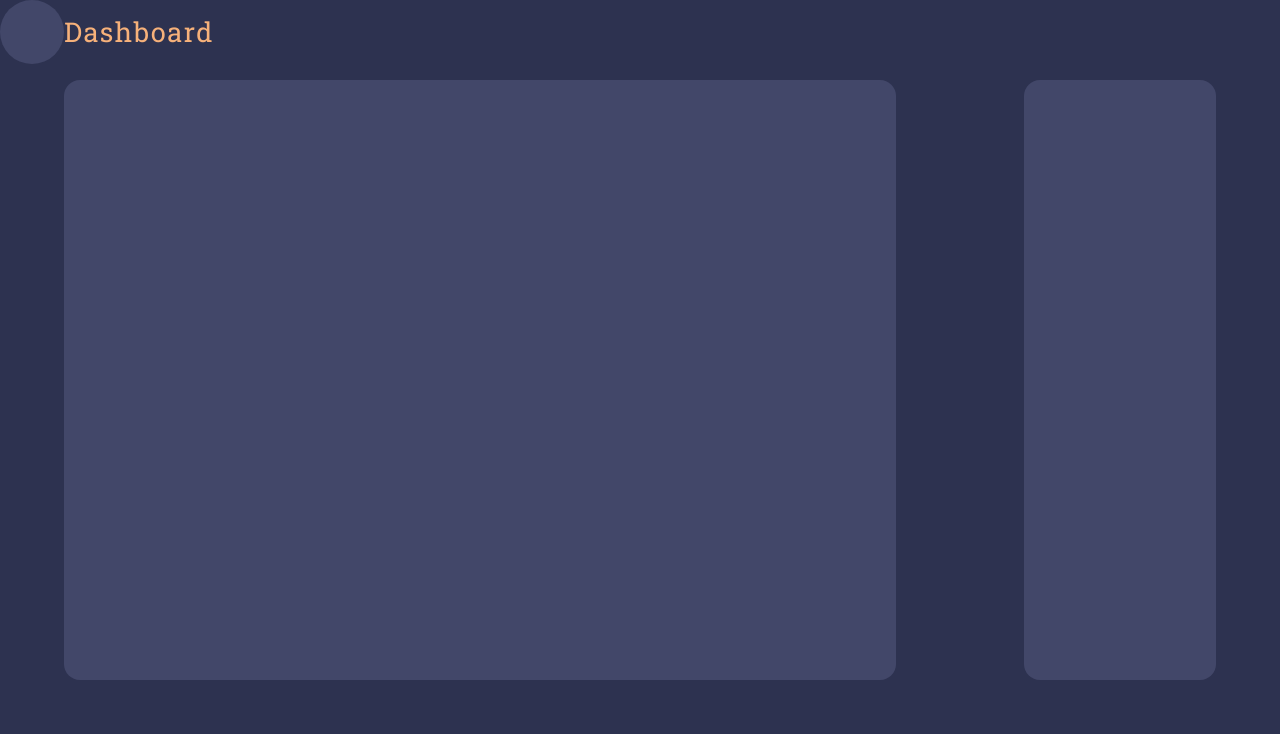
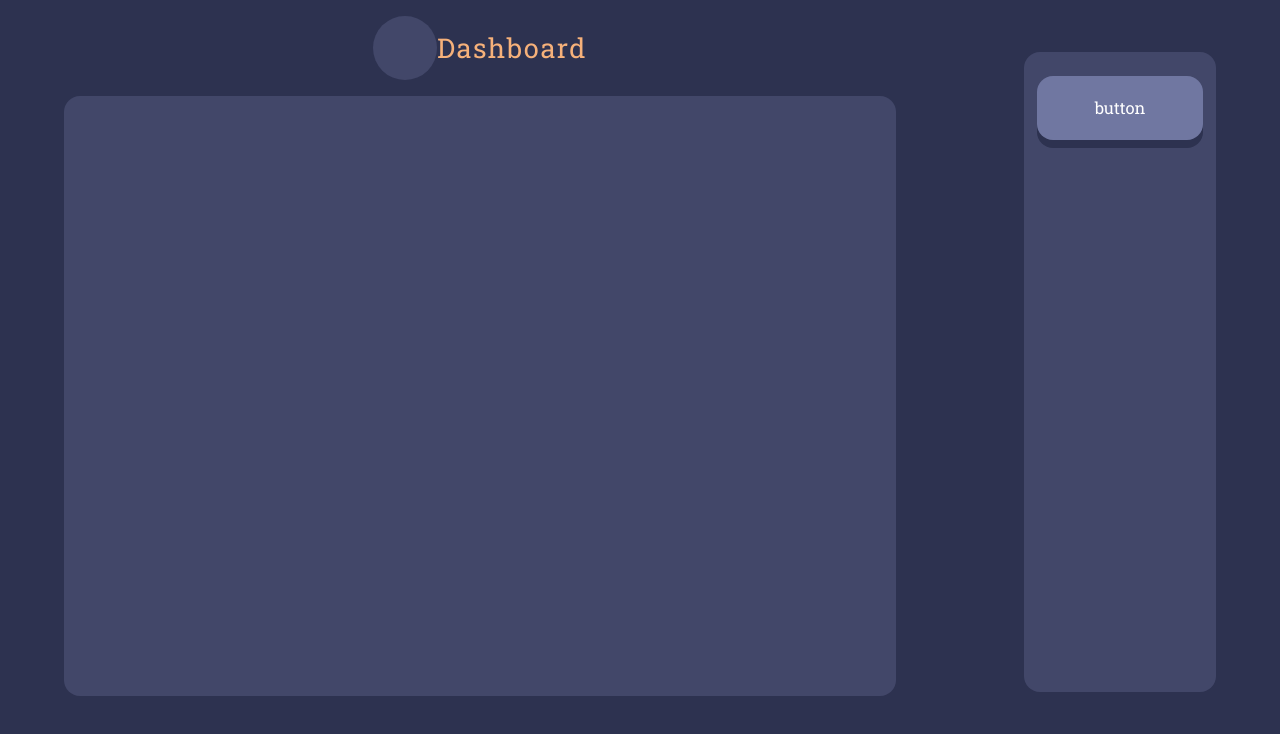
Before and after one commit to KetrabKox/CVD, a Vue app in the folder frontend/: page / in a window 1280 px wide. Shown: the top 734 px of the page. Built offline with nearby package versions, Linux system fonts and the light colour scheme.

Commit message:
Added basic dashboard and elements like button

```diff
--- a/frontend/package.json
+++ b/frontend/package.json
@@ -11,6 +11,7 @@
     "type-check": "vue-tsc --build --force"
   },
   "dependencies": {
+    "axios": "^1.6.7",
     "vue": "^3.4.15",
     "vue-router": "^4.2.5"
   },
--- a/frontend/src/components/CurrencyComponent.vue
+++ b/frontend/src/components/CurrencyComponent.vue
@@ -1,12 +1,25 @@
 <template>
-  <div class="wrapper rounded-4 d-flex flex-column align-items-center"></div>
+  <div class="wrapper rounded-4 d-flex flex-column align-items-center z-1">
+    <CurrencyElement />
+  </div>
 </template>
 <style scoped>
 .wrapper {
-  height: 75vh;
+  height: 80vh;
   width: 15vw;
-  margin: 1rem 5% 0 auto;
+  margin: 3rem 5% 0 auto;
   background-color: var(--secondary-theme-color);
   padding: 0.5rem;
 }
 </style>
+
+<script lang="ts">
+import CurrencyElement from "./CurrencyElement.vue";
+import { defineComponent } from "vue";
+
+export default defineComponent({
+  components: {
+    CurrencyElement,
+  },
+});
+</script>
--- /dev/null
+++ b/frontend/src/components/CurrencyElement.vue
@@ -0,0 +1,21 @@
+<template>
+  <button class="wrap rounded-4 mt-3">button</button>
+</template>
+
+<style scoped>
+button {
+  height: 8vh;
+  width: 13vw;
+  background-color: var(--secondary-color-text);
+  border: none;
+  cursor: pointer;
+  outline: none;
+  color: #fff;
+  border: none;
+  box-shadow: 0 0.5rem var(--main-theme-color);
+}
+button:active {
+  box-shadow: 0 0.3rem var(--main-theme-color);
+  transform: translateY(4px);
+}
+</style>
--- /dev/null
+++ b/frontend/src/components/Dashboard.vue
@@ -0,0 +1,12 @@
+<template></template>
+
+<script lang="ts">
+import { defineComponent } from "vue";
+import HeaderDashboard from "../components/HeaderDashboard.vue";
+
+export default defineComponent({
+  components: {
+    HeaderDashboard,
+  },
+});
+</script>
--- a/frontend/src/components/DashboardComponent.vue
+++ b/frontend/src/components/DashboardComponent.vue
@@ -1,12 +1,34 @@
 <template>
-  <div class="wrapper rounded-4"></div>
+  <div class="wrapper d-flex align-items-center flex-column">
+    <Header />
+    <div class="dashboard-wrap rounded-4">
+      <Dashboard />
+    </div>
+  </div>
 </template>
+
 <style scoped>
-.wrapper {
+.wrapper,
+.dashboard-wrap {
+  margin: 1rem 5% 0 auto;
+}
+.dashboard-wrap {
   height: 75vh;
   width: 65vw;
-  margin: 1rem 5% 0 auto;
   background-color: var(--secondary-theme-color);
   padding: 0.5rem;
 }
 </style>
+
+<script lang="ts">
+import { defineComponent } from "vue";
+import Header from "./Header.vue";
+import Dashboard from "./Dashboard.vue";
+
+export default defineComponent({
+  components: {
+    Header,
+    Dashboard,
+  },
+});
+</script>
--- a/frontend/src/components/Header.vue
+++ b/frontend/src/components/Header.vue
@@ -1,5 +1,5 @@
 <template>
-  <div class="wrapper d-flex align-items-center flex-row">
+  <div class="wrapped d-flex align-items-center flex-row">
     <div class="profil-page rounded-circle"></div>
     <div class="header">
       <router-link to="/">
--- /dev/null
+++ b/frontend/src/components/HeaderDashboard.vue
@@ -0,0 +1 @@
+<template></template>
--- a/frontend/src/views/MainView.vue
+++ b/frontend/src/views/MainView.vue
@@ -1,5 +1,4 @@
 <template>
-  <Header />
   <div class="wrapper d-flex align-items-center flex-row">
     <DashboardComponent />
     <CurrencyComponent />
@@ -10,13 +9,11 @@
 import { defineComponent } from "vue";
 import CurrencyComponent from "../components/CurrencyComponent.vue";
 import DashboardComponent from "../components/DashboardComponent.vue";
-import Header from "../components/Header.vue";
 
 export default defineComponent({
   components: {
     CurrencyComponent,
     DashboardComponent,
-    Header,
   },
 });
 </script>
```
Also changed, not shown: 1 other file (tests, documents, lock files or other folders).
